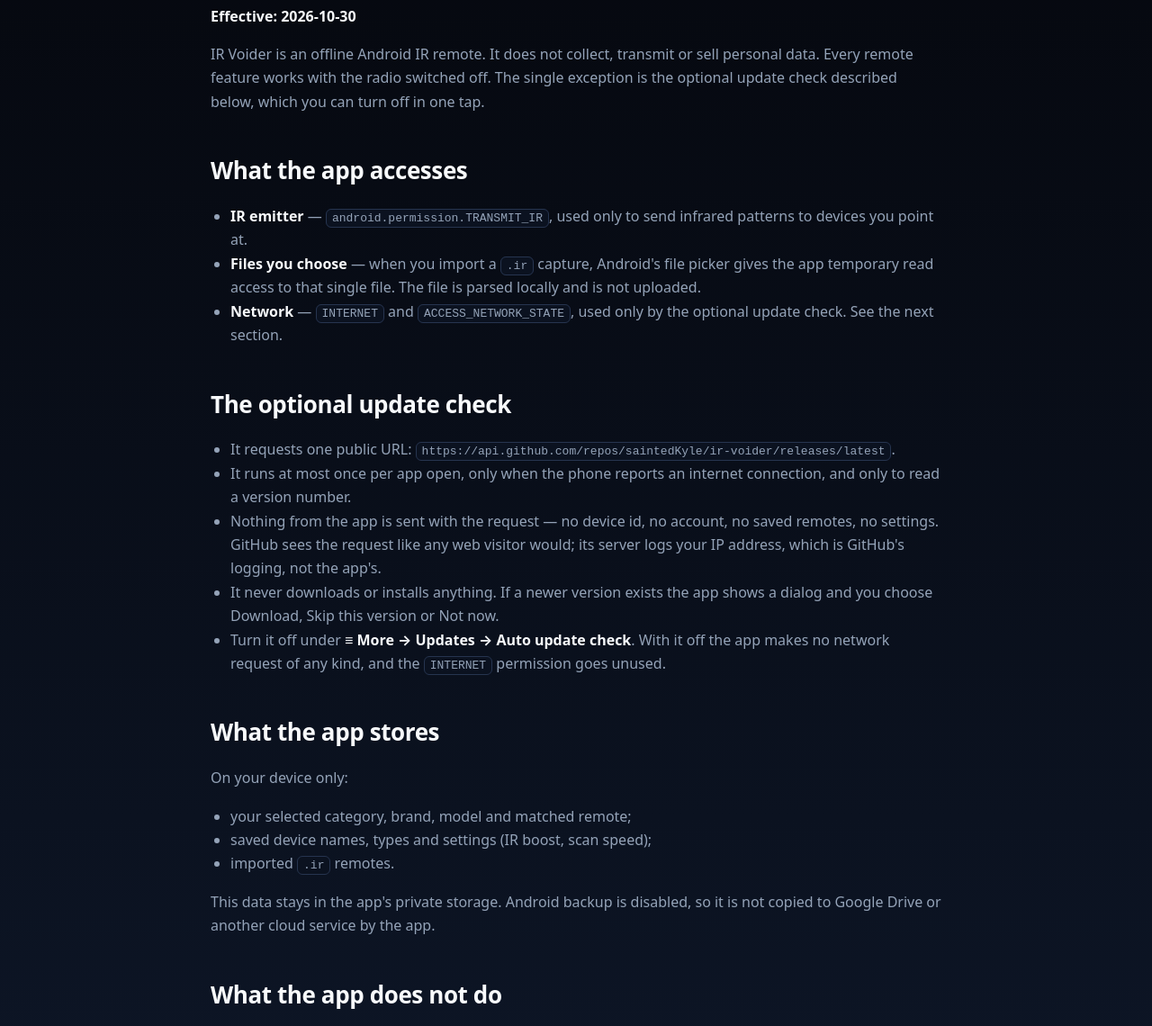
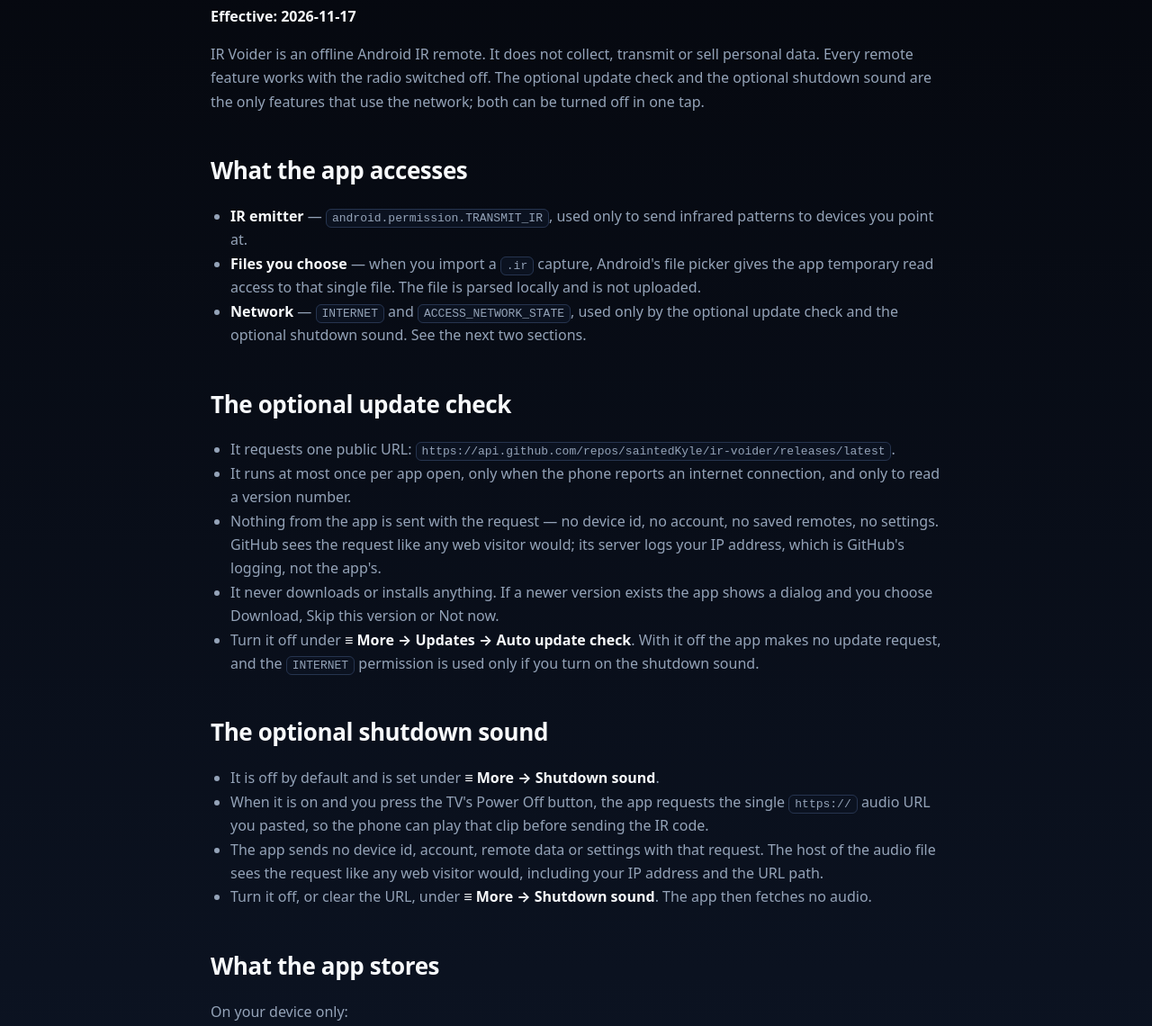
Before and after one commit to saintedKyle/ir-voider, a plain HTML site: page docs/privacy.html in a window 1280 px wide. Shown: the part 193-1333 px from the top of the page at 90% size. Drawn offline with Linux system fonts and the light colour scheme.

Commit message:
docs: disclose the optional shutdown-sound network request

```diff
--- a/docs/privacy.html
+++ b/docs/privacy.html
@@ -10,11 +10,11 @@
   <main class="wrap">
     <p><a href="index.html">← IR Voider</a></p>
     <h1>Privacy Policy</h1>
-    <p><strong>Effective: 2026-10-30</strong></p>
+    <p><strong>Effective: 2026-11-17</strong></p>
     <p>IR Voider is an offline Android IR remote. It does not collect, transmit or sell
-      personal data. Every remote feature works with the radio switched off. The single
-      exception is the optional update check described below, which you can turn off in
-      one tap.</p>
+      personal data. Every remote feature works with the radio switched off. The optional
+      update check and the optional shutdown sound are the only features that use the
+      network; both can be turned off in one tap.</p>
 
     <h2>What the app accesses</h2>
     <ul>
@@ -24,7 +24,8 @@
         file picker gives the app temporary read access to that single file. The file is
         parsed locally and is not uploaded.</li>
       <li><strong>Network</strong> — <code>INTERNET</code> and <code>ACCESS_NETWORK_STATE</code>,
-        used only by the optional update check. See the next section.</li>
+        used only by the optional update check and the optional shutdown sound. See the next
+        two sections.</li>
     </ul>
 
     <h2>The optional update check</h2>
@@ -39,15 +40,29 @@
       <li>It never downloads or installs anything. If a newer version exists the app shows
         a dialog and you choose Download, Skip this version or Not now.</li>
       <li>Turn it off under <strong>≡ More → Updates → Auto update check</strong>. With it off
-        the app makes no network request of any kind, and the <code>INTERNET</code> permission
-        goes unused.</li>
+        the app makes no update request, and the <code>INTERNET</code> permission is used
+        only if you turn on the shutdown sound.</li>
+    </ul>
+
+    <h2>The optional shutdown sound</h2>
+    <ul>
+      <li>It is off by default and is set under <strong>≡ More → Shutdown sound</strong>.</li>
+      <li>When it is on and you press the TV's Power Off button, the app requests the single
+        <code>https://</code> audio URL you pasted, so the phone can play that clip before
+        sending the IR code.</li>
+      <li>The app sends no device id, account, remote data or settings with that request. The
+        host of the audio file sees the request like any web visitor would, including your IP
+        address and the URL path.</li>
+      <li>Turn it off, or clear the URL, under <strong>≡ More → Shutdown sound</strong>. The app
+        then fetches no audio.</li>
     </ul>
 
     <h2>What the app stores</h2>
     <p>On your device only:</p>
     <ul>
       <li>your selected category, brand, model and matched remote;</li>
-      <li>saved device names, types and settings (IR boost, scan speed);</li>
+      <li>saved device names, types and settings (IR boost, scan speed, Web address,
+        shutdown-sound toggle and URL);</li>
       <li>imported <code>.ir</code> remotes.</li>
     </ul>
     <p>This data stays in the app's private storage. Android backup is disabled, so it
@@ -55,7 +70,8 @@
 
     <h2>What the app does not do</h2>
     <ul>
-      <li>No network use beyond the optional update check above.</li>
+      <li>No network use beyond the optional update check and the audio URL you supply for
+        the optional shutdown sound.</li>
       <li>No accounts, ads, analytics, crash reporting or third-party SDKs.</li>
       <li>No location, contacts, camera, microphone or storage-wide access.</li>
       <li>No tracking of which buttons you press.</li>
```
Also changed, not shown: 1 other file.
